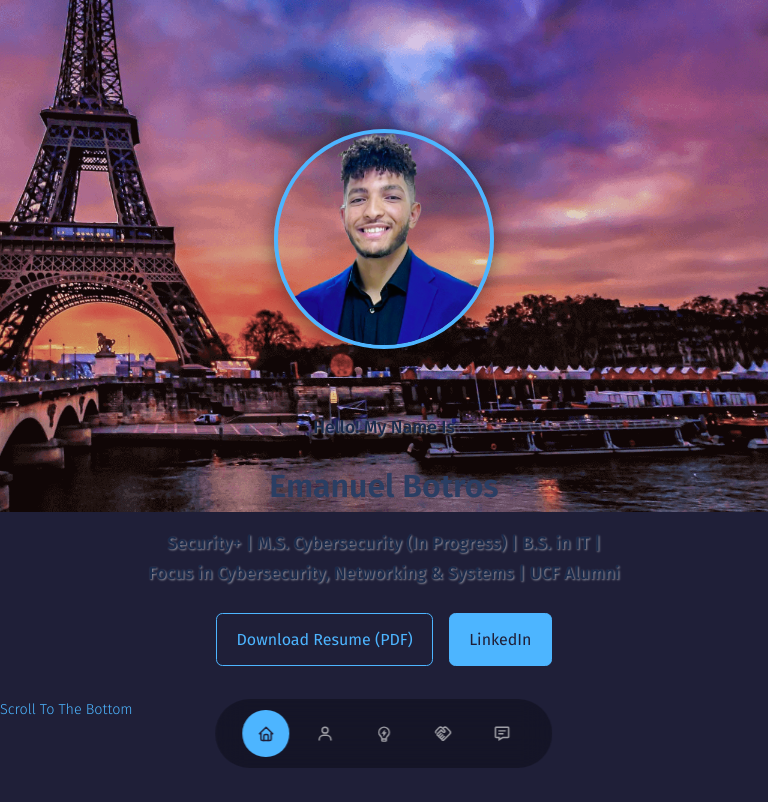
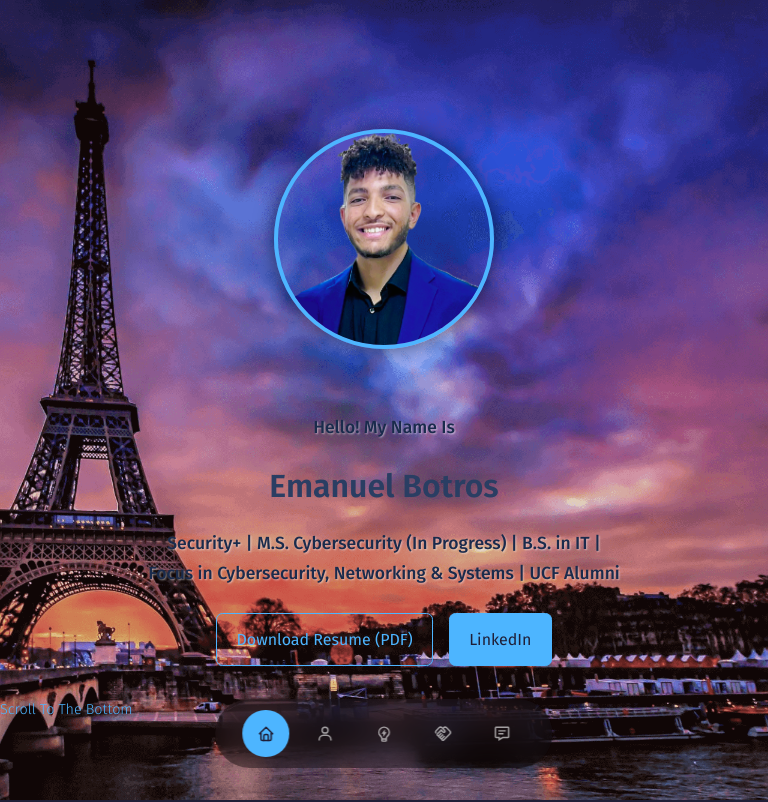
Before and after one commit to milobzb/emanuelbotros.github.io, a React (Create React App) app: page / in a window 768 px wide. Shown: the top 802 px of the page. Built offline with nearby package versions, Linux system fonts and the light colour scheme.

Commit message:
Updated Current Info

```diff
--- a/src/components/background/background.css
+++ b/src/components/background/background.css
@@ -22,7 +22,7 @@
   height: 100%;
   background-color: white; /* fallback color */
   background-repeat: no-repeat;
-  background-position: center -6vh; /* ⭐️ CHANGED from center center */
+  background-position: center top; /* ⭐️ CHANGED from center center */
   background-size: cover;          /* ✅ FULL WIDTH + HEIGHT */
   background-attachment: fixed;
   transition: background-image 1s ease-in-out, background-color 0.2s ease-in-out;
@@ -36,23 +36,12 @@
   z-index: 1;
 }
 
-/* iPad Portrait (works fine) */
-@media screen and (max-width: 768px) and (orientation: portrait) {
+/* 📱 Responsive fix for tablets and phones */
+@media screen and (max-width: 768px) {
   .background-slideshow {
-    background-attachment: scroll;
-    background-size: cover;
+    background-attachment: scroll;       /* 🧠 avoids iOS flicker */
+    background-size: cover;              /* 💡 previously was 'contain' — cover looks better */
     background-position: center top;
-    transform: translateY(-36vh); /* adjusted to fix white gap */
-  }
-}
-
-/* 💻 iPad Landscape */
-@media screen and (min-width: 768px) and (max-width: 1100px) and (orientation: landscape) {
-  .background-slideshow {
-    background-attachment: scroll;
-    background-size: cover;
-    background-position: center bottom; /* try bottom to fill lower gap */
-    transform: translateY(-8vh); /* gently push background up */
   }
 }
 
```
